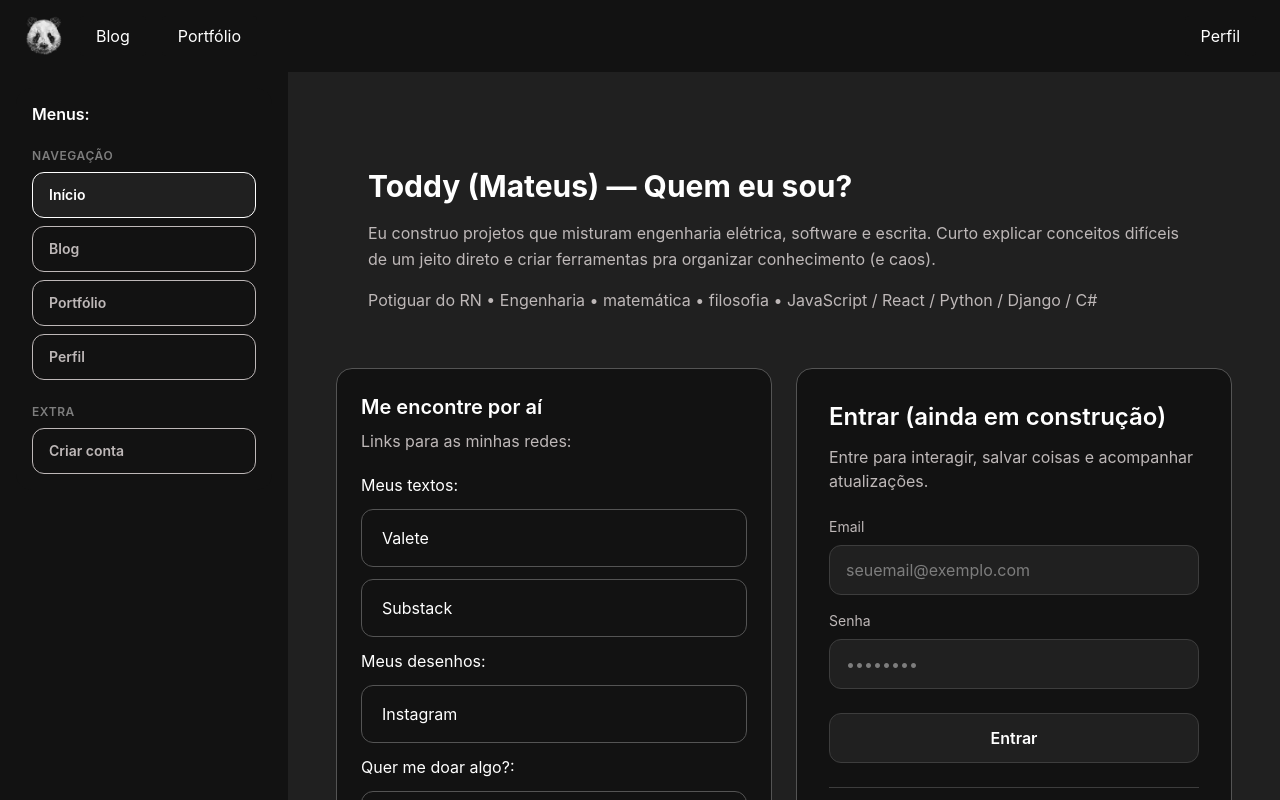
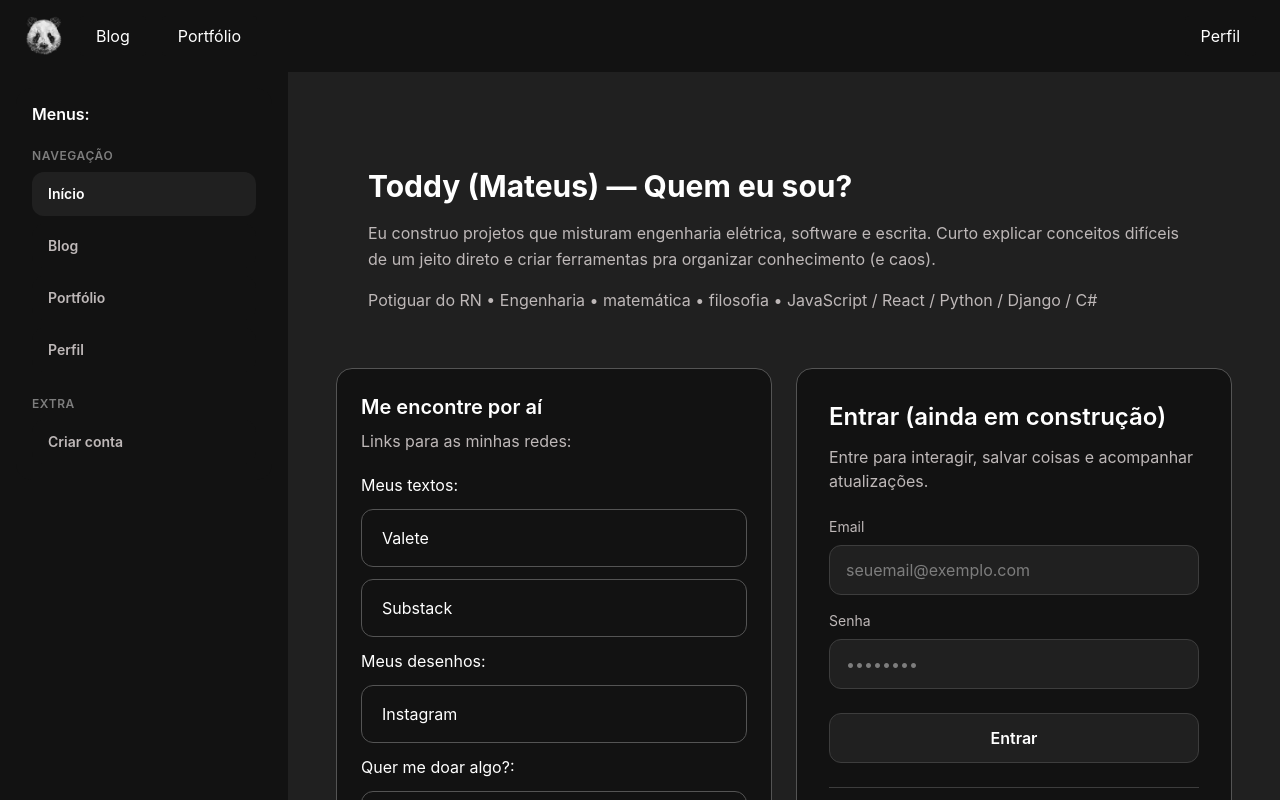
Before and after one commit to ToddynhoVT9/SiteToddy, a React (Vite) app: page / in a window 1280 px wide. Shown: the top 800 px of the page. Built offline with nearby package versions, Linux system fonts and the light colour scheme.

Commit message:
sidebar remove border button 2

```diff
--- a/src/components/Sidebar.jsx
+++ b/src/components/Sidebar.jsx
@@ -17,7 +17,7 @@ function SideNavItem({ to, label }) {
     <NavLink
       to={to}
       className={({ isActive }) =>
-        `rounded-xl border px-4 py-3 text-sm font-semibold transition
+        `rounded-xl px-4 py-3 text-sm font-semibold transition
          ${
            isActive
              ? "bg-[#202020] text-white"
```
